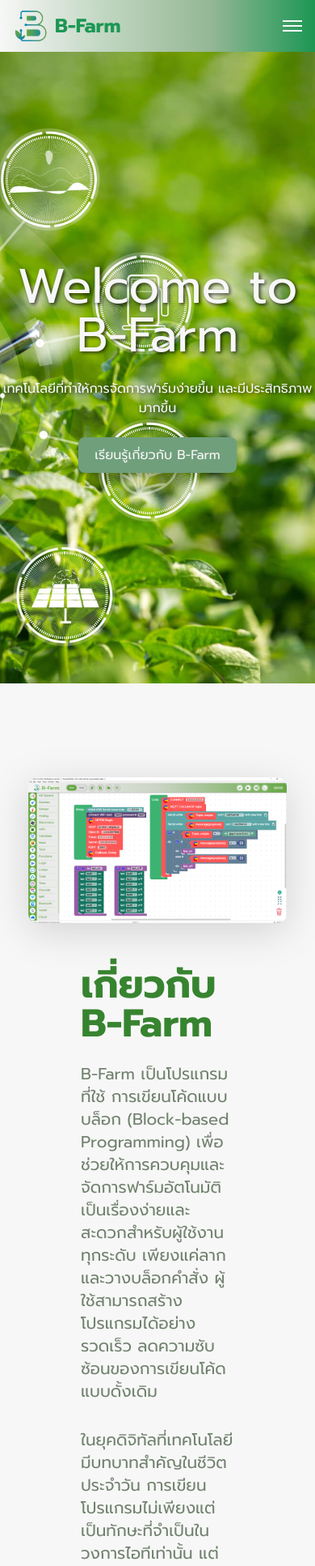
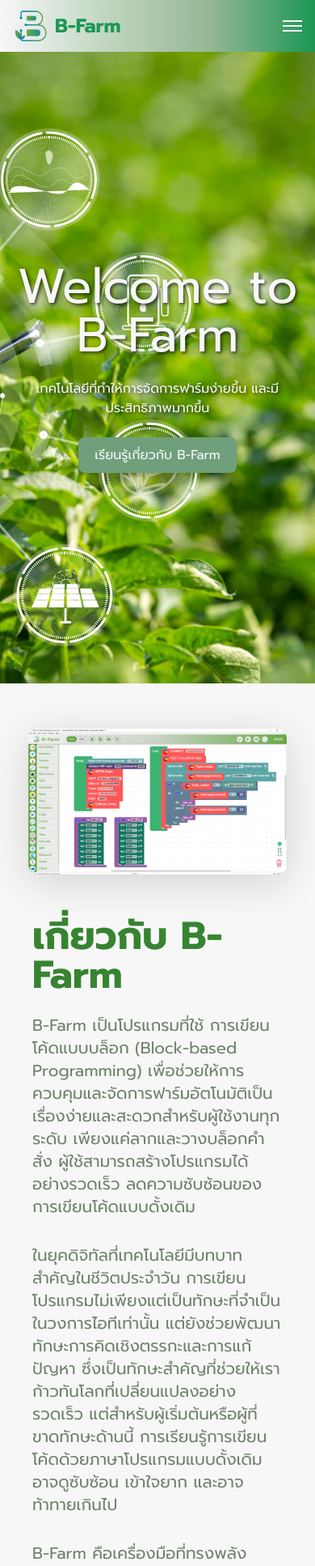
Before and after one commit to chutinut/cms-b-farm, a Next.js app: page / in a window 390 px wide. Shown: the top 1934 px of the page at 81% size. Built offline with nearby package versions, Linux system fonts and the light colour scheme.

Commit message:
updated: edit css responsive

```diff
--- a/app/(user)/components/Header.tsx
+++ b/app/(user)/components/Header.tsx
@@ -61,7 +61,7 @@
       </button>
       {/* Mobile Menu */}
       {isOpen && (
-        <div className="absolute top-16 left-0 w-full bg-green-primary text-white md:hidden">
+        <div className="absolute top-16 left-0 w-full bg-green-primary text-white md:hidden z-1">
           <ul className="flex flex-col p-4 gap-5">
             <li>
               <Link className="menu-link" href="/">
--- a/app/(user)/page.tsx
+++ b/app/(user)/page.tsx
@@ -25,14 +25,14 @@
   const [exampleRef, exampleVisible] = useInView();
 
   const sectionClass = (visible: boolean) =>
-    `w-full flex flex-col items-center p-20 scroll-mt-5
+    `w-full flex flex-col items-center p-5 md:p-20 scroll-mt-5
      transition-all duration-[1500ms] ease-[cubic-bezier(0.22,1,0.36,1)]
      ${visible ? "opacity-100 translate-y-0" : "opacity-0 translate-y-10"}`;
 
   return (
     <div className="w-full min-h-[calc(100vh-64px)] flex flex-col items-center gap-5 bg-white-primary">
       {/* Banner */}
-      <div className="banner w-full min-h-[calc(100vh-64px)] flex flex-col justify-center items-center gap-6">
+      <div className="banner w-full min-h-[calc(100vh-64px)] flex flex-col justify-center items-center gap-6 flex-wrap p-5">
         <h1 className="text-6xl font-normal text-shadow">Welcome to B-Farm</h1>
         <h3 className="text-shadow">
           เทคโนโลยีที่ทำให้การจัดการฟาร์มง่ายขึ้น และมีประสิทธิภาพมากขึ้น
@@ -234,7 +234,7 @@
         id="about-handysense-section"
         className={sectionClass(aboutHandySenseVisible)}
       >
-        <div className="detail-container md:max-w-7xl md:max-w-7xl">
+        <div className="detail-container md:max-w-7xl">
           <div className="detail-content flex-1 md:max-w-2xl">
             <h2 className="text-green-accent text-5xl font-bold">
               การใช้งานร่วมกับ HandySense
```
